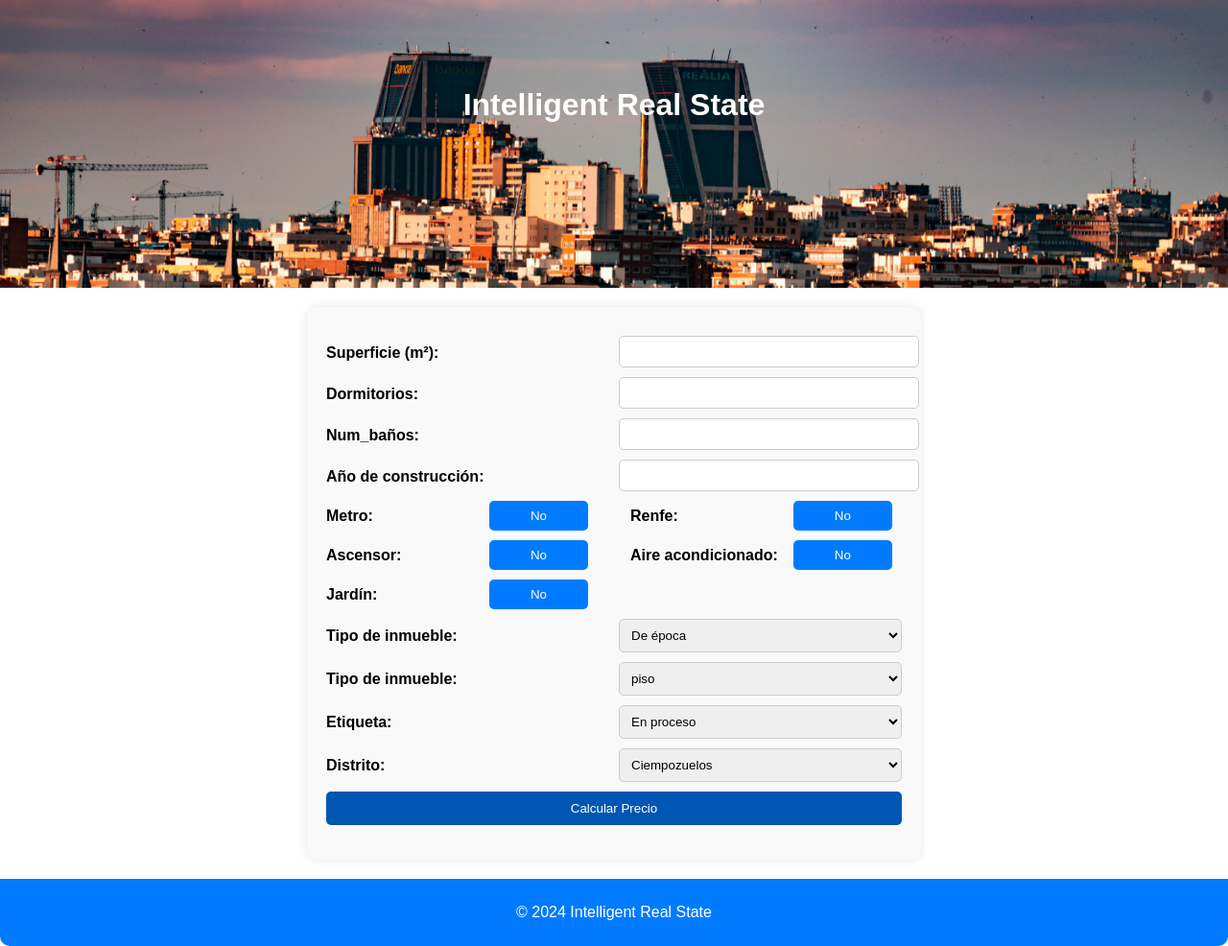
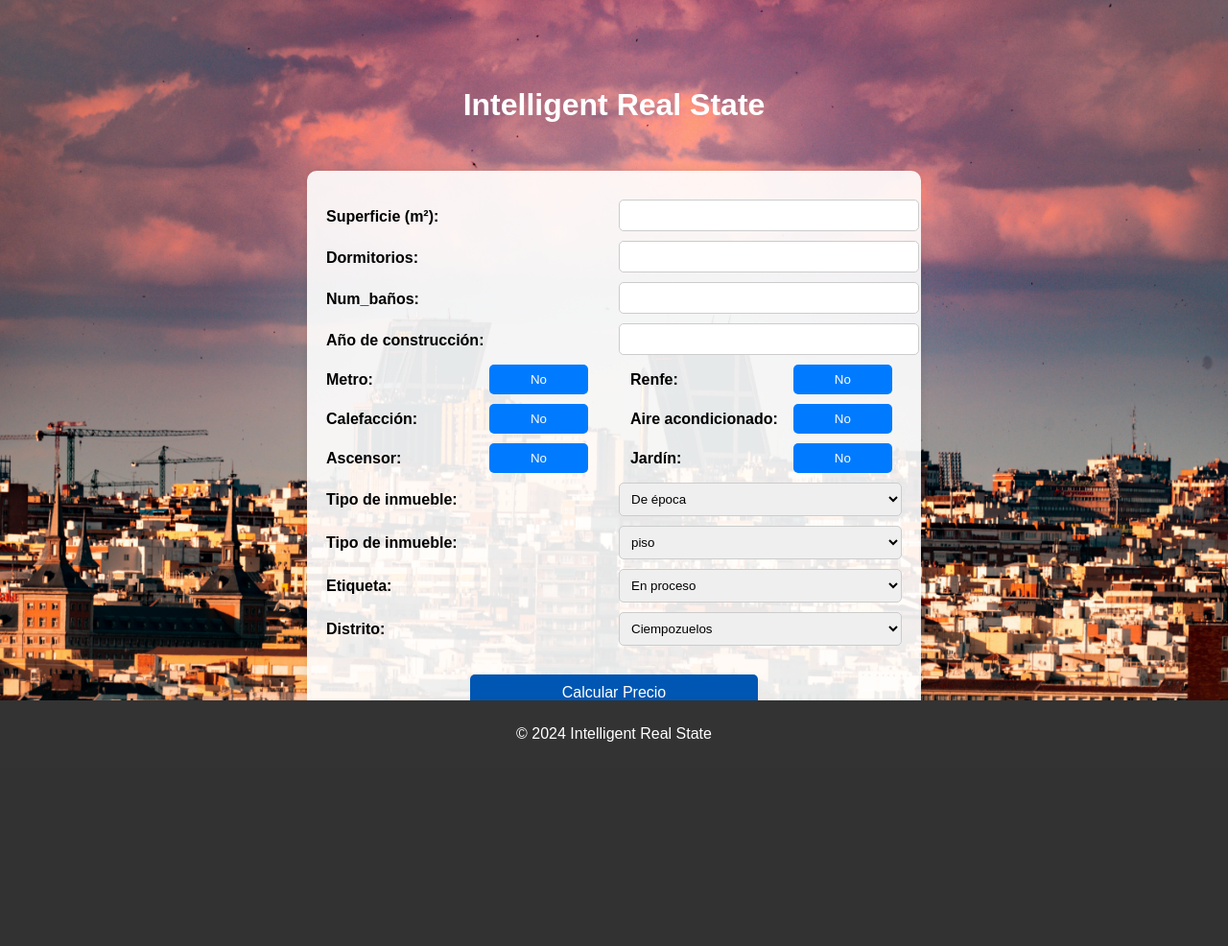
Before and after one commit to htriki1204/calculadora_precio_casa, a Flask app: page / in a window 1280 px wide. Shown: the whole page at 96% size. After the commit the page ends 773 px from the top, so only its background shows below. Run offline with Flask 3, Linux system fonts and the light colour scheme; parts of the project's set-up code (start-up, migrations or seed data) failed here and were passed over.

Commit message:
Mejora visualmente y arregla bugs

```diff
--- a/app.py
+++ b/app.py
@@ -20,14 +20,13 @@
 def predict():
     data = request.form.to_dict()
     print("Data received:", data)
-
-
+    area = float(data.get("area", 0))
     bedrooms = float(data.get("bedrooms", 0))
     bathrooms = float(data.get("bathrooms", 0))
-    area = float(data.get("area", 0))
     year = float(data.get("year", 0))
     metro = data.get("metro", False)
     renfe = data.get("renfe", False)
+    heating = data.get("heating", False)
     air_conditioning = data.get("air_conditioning", False)
     elevator = data.get("elevator", False)
     garden = data.get("garden", False)
@@ -55,7 +54,6 @@
     if errors:
         return jsonify({"error": errors})
 
-
     diccionario = {
         "Dormitorios":bedrooms,
         "Superficie":area,
@@ -64,7 +62,7 @@
         "Renfe":renfe,
         "Tipo_de_inmueble":property_type,
         "Año_de_construccion":year,
-        "Calefaccion":air_conditioning,
+        "Calefaccion":heating,
         "Etiqueta":etiqueta,
         "Aire acondicionado":air_conditioning,
         "Ascensor":elevator,
@@ -72,10 +70,9 @@
         "Tipo":house_type,
         "distrito/ciudad":district,
     }
-    print(1)
-    CordenasPorDistritos = pd.read_csv("static/CordenadasPorDistrito.csv")
-    diccionario["Latitud"] = CordenasPorDistritos[CordenasPorDistritos["distrito/ciudad"]==district]["Latitud"].values
-    diccionario["Longitud"] = CordenasPorDistritos[CordenasPorDistritos["distrito/ciudad"]==district]["Longitud"].values
+    CordenadasPorDistritos = pd.read_csv("static/CordenadasPorDistrito.csv")
+    diccionario["Latitud"] = CordenadasPorDistritos[CordenadasPorDistritos["distrito/ciudad"]==district]["Latitud"].values
+    diccionario["Longitud"] = CordenadasPorDistritos[CordenadasPorDistritos["distrito/ciudad"]==district]["Longitud"].values
     inputPrediccion = pd.DataFrame(diccionario)
     numeric_columns = ['Dormitorios', 'Superficie', 'Num_baños', 'Metro', 'Renfe', 'Año_de_construccion', 'Calefaccion',
                    'Aire acondicionado', 'Ascensor', 'Jardin']
@@ -88,9 +85,7 @@
     # Preprocesar los datos (si es necesario)
     # Hacer la predicción
     prediction = model.predict(inputPrediccionEncodedScalaed)
-
     return jsonify({"prediction": prediction[0]})
-    #return jsonify({"prediction": 115})
 
 
 ##Funciones auxiliares
--- a/static/css/styles.css
+++ b/static/css/styles.css
@@ -1,28 +1,27 @@
 /* Estilos generales */
 body {
+    background-image: url('../Images/madrid2.jpg'); /* Ruta de la imagen de fondo */
+    background-size: cover; /* Ajusta el tamaño de la imagen para cubrir todo el cuerpo */
+    background-position: center top; /* Ajusta la posición de la imagen */
     font-family: Arial, sans-serif;
     margin: 0;
     padding: 0;
 }
 
 header {
-    background-image: url('../Images/madrid2.jpg'); /* Ruta de la imagen de fondo */
-    background-size: cover; /* Ajusta la imagen para cubrir todo el encabezado */
-    background-position: center; /* Centra la imagen de fondo */
-    height: 230px; /* Altura del encabezado */
-    text-align: center; /* Alinea el contenido al centro */
-    color: white; /* Color del texto en el encabezado */
-    padding-top: 70px; /* Espacio adicional en la parte superior del encabezado */
+    text-align: center;
+    color: white;
+    padding-top: 70px;
 }
-
 
 .container {
     max-width: 600px;
     margin: 20px auto;
+    margin-top: 50px;
     padding: 20px;
-    background-color: #f9f9f9;
     border-radius: 10px;
     box-shadow: 0 0 10px rgba(0, 0, 0, 0.1);
+    background-color: rgba(255, 255, 255, 0.9);
 }
 
 .button-group-row {
@@ -102,20 +101,32 @@
     background-color: #004080;
 }
 
+button[type="submit"] {
+    width: 50%;
+    padding: 10px 20px;
+    margin-top: 30px;
+    display: block;
+    margin-left: auto;
+    margin-right: auto;
+    font-size: 16px;
+}
+
 footer {
+    position: fixed;
+    bottom: 0;
+    left: 0;
+    width: 100%;
+    background-color: #333;
+    color: white;
     text-align: center;
-    margin-top: 20px;
     padding: 10px 0;
-    background-color: #007bff;
-    color: #fff;
-    border-radius: 0 0 10px 10px;
 }
 
 /* Estilos para el popup */
 .popup {
     position: fixed;
-    top: 20%;
-    left: 80%;
+    top: 85%;
+    left: 50%;
     transform: translate(-50%, -50%);
     background-color: #ffffff;
     padding: 20px;
--- a/templates/index.html
+++ b/templates/index.html
@@ -49,9 +49,9 @@
             <!-- Segundo grupo de botones: Ascensor y Aire acondicionado -->
             <div class="button-group-row">
                 <div class="button-group">
-                    <label for="elevator">Ascensor:</label>
-                    <button type="button" id="elevatorButton" onclick="toggleButton('elevatorButton')">No</button>
-                    <input type="hidden" id="elevator" name="elevator" value=0>
+                    <label for="heating">Calefacción:</label>
+                    <button type="button" id="heatingButton" onclick="toggleButton('heatingButton')">No</button>
+                    <input type="hidden" id="heating" name="heating" value=0>
                 </div>
                 <div class="button-group">
                     <label for="air_conditioning">Aire acondicionado:</label>
@@ -61,6 +61,11 @@
             </div>
 
             <div class="button-group-row">
+                <div class="button-group">
+                    <label for="elevator">Ascensor:</label>
+                    <button type="button" id="elevatorButton" onclick="toggleButton('elevatorButton')">No</button>
+                    <input type="hidden" id="elevator" name="elevator" value=0>
+                </div>
                 <div class="button-group">
                     <label for="garden">Jardín:</label>
                     <button type="button" id="gardenButton" onclick="toggleButton('gardenButton')">No</button>
@@ -111,7 +116,7 @@
 
             <button type="submit">Calcular Precio</button>
         </form>
-        <p id="output"></p>
+        <p id="predictionResult"></p>
     </div>
 
     <footer>
@@ -183,7 +188,8 @@
                             // Mostrar el popup de error personalizado
                             showCustomPopup(response.error.join("\n"));
                         } else {
-                            // Procesar la respuesta normalmente
+                             // Mostrar la predicción en la página
+                            $("#predictionResult").text("El precio predicho es: " + response.prediction);
                         }
                     },
                     error: function(xhr, status, error) {
@@ -212,6 +218,7 @@
             // Agregar el popup al cuerpo del documento
             $("body").append(popup);
         }
+
     </script>
 </body>
 </html>
```
Lines whose indentation alone changed are shown as unchanged.
